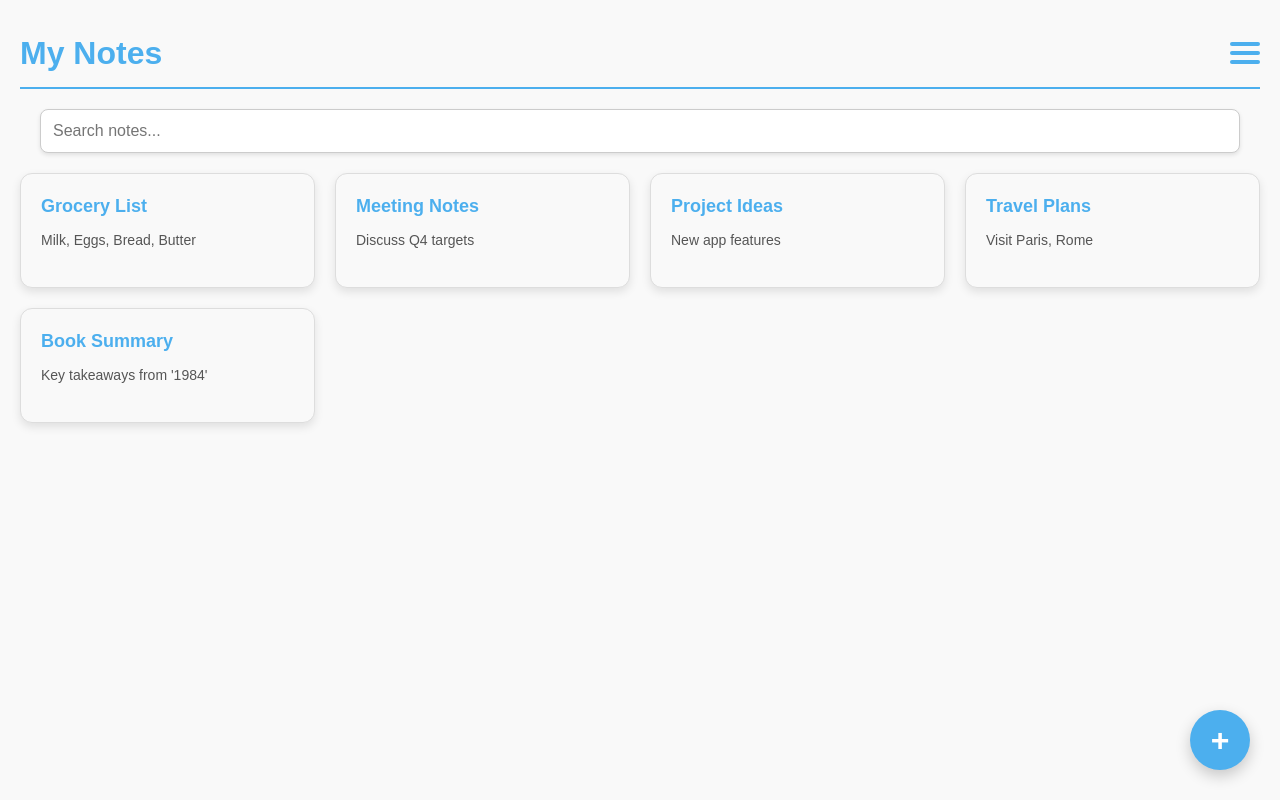
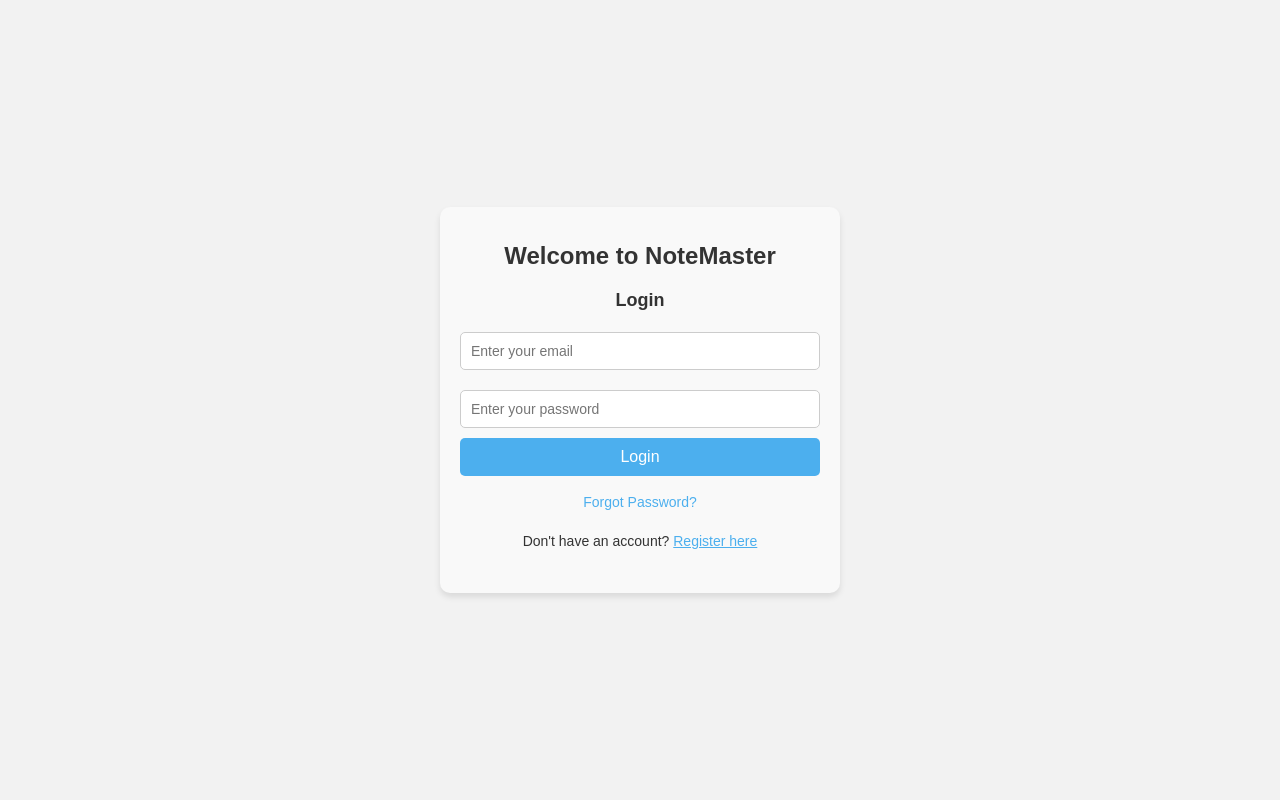
Before and after one commit to MindMate-PEC/MindMate, a React (Vite) app: page / in a window 1280 px wide. Built offline with nearby package versions, Linux system fonts and the light colour scheme.

Commit message:
login integrated

```diff
--- a/src/App.jsx
+++ b/src/App.jsx
@@ -3,30 +3,21 @@ import NoteMasterAuth from "./NoteMasterAuth"; // Ensure the path matches where
 import NoteApp from "./NoteApp";
 import { BrowserRouter as Router, Route, Routes } from "react-router-dom";
 import NoteDetail from "./NoteDetail";
-// const App = () => {
-//   return (
-//     <div style={styles.appContainer}>
-//       <NoteMasterAuth />
-//     </div>
-//   );
-// };
 
-// const styles = {
-//   appContainer: {
-//     display: 'flex',
-//     justifyContent: 'center',
-//     alignItems: 'center',
-//     height: '100vh',
-//     backgroundColor: '#f2f2f2',
-//     margin: '0',
-//   },
-// };
 const App = () => {
   return (
     <Router>
       <Routes>
-        <Route path="/" element={<NoteApp />} />
+        <Route path="/notes" element={<NoteApp />} />
         <Route path="/note/:id" element={<NoteDetail />} />
+        <Route
+          path="/"
+          element={
+            <div style={styles.appContainer}>
+              <NoteMasterAuth />
+            </div>
+          }
+        />
       </Routes>
     </Router>
   );
@@ -34,6 +25,9 @@ const App = () => {
 
 const styles = {
   appContainer: {
+    display: "flex",
+    justifyContent: "center",
+    alignItems: "center",
     height: "100vh",
     backgroundColor: "#f2f2f2",
     margin: "0",
--- a/src/NoteMasterAuth.jsx
+++ b/src/NoteMasterAuth.jsx
@@ -1,10 +1,51 @@
-import React, { useState } from 'react';
+import React, { useState } from "react";
+import { useNavigate } from "react-router-dom"; // Import for navigation
 
 const NoteMasterAuth = () => {
   const [isLogin, setIsLogin] = useState(true);
+  const [email, setEmail] = useState("");
+  const [password, setPassword] = useState("");
+  const [name, setName] = useState("");
+  const [error, setError] = useState("");
+  const [loading, setLoading] = useState(false);
+
+  const navigate = useNavigate();
 
   const toggleAuthMode = () => {
     setIsLogin(!isLogin);
+    setError(""); // Clear error when switching modes
+  };
+
+  const handleLogin = async () => {
+    try {
+      setLoading(true);
+      setError(""); // Clear previous errors
+
+      const response = await fetch("http://localhost:3000/user/login", {
+        method: "POST",
+        headers: {
+          "Content-Type": "application/json",
+        },
+        body: JSON.stringify({ email, password }),
+      });
+
+      const data = await response.json();
+
+      if (!response.ok) {
+        throw new Error(data.error || "Login failed");
+      }
+
+      // Save the token in localStorage (or any secure method)
+      localStorage.setItem("token", data.token);
+      localStorage.setItem("userId", data.userId);
+
+      // Redirect to /notes
+      navigate("/notes");
+    } catch (error) {
+      setError(error.message);
+    } finally {
+      setLoading(false);
+    }
   };
 
   return (
@@ -15,12 +56,31 @@ const NoteMasterAuth = () => {
         // Login Section
         <div style={styles.section}>
           <h2 style={styles.heading}>Login</h2>
-          <input type="email" placeholder="Enter your email" style={styles.input} />
-          <input type="password" placeholder="Enter your password" style={styles.input} />
-          <button style={styles.button}>Login</button>
+          <input
+            type="email"
+            placeholder="Enter your email"
+            style={styles.input}
+            value={email}
+            onChange={(e) => setEmail(e.target.value)}
+          />
+          <input
+            type="password"
+            placeholder="Enter your password"
+            style={styles.input}
+            value={password}
+            onChange={(e) => setPassword(e.target.value)}
+          />
+          {error && <p style={styles.error}>{error}</p>}
+          <button
+            style={styles.button}
+            onClick={handleLogin}
+            disabled={loading}
+          >
+            {loading ? "Logging in..." : "Login"}
+          </button>
           <p style={styles.link}>Forgot Password?</p>
           <p style={styles.switchText}>
-            Don't have an account?{' '}
+            Don't have an account?{" "}
             <span onClick={toggleAuthMode} style={styles.switchLink}>
               Register here
             </span>
@@ -30,15 +90,35 @@ const NoteMasterAuth = () => {
         // Register Section
         <div style={styles.section}>
           <h2 style={styles.heading}>Register</h2>
-          <input type="text" placeholder="Enter your full name" style={styles.input} />
-          <input type="email" placeholder="Enter your email" style={styles.input} />
-          <input type="password" placeholder="Create a password" style={styles.input} />
+          <input
+            type="text"
+            placeholder="Enter your full name"
+            style={styles.input}
+            value={name}
+            onChange={(e) => setName(e.target.value)}
+          />
+          <input
+            type="email"
+            placeholder="Enter your email"
+            style={styles.input}
+            value={email}
+            onChange={(e) => setEmail(e.target.value)}
+          />
+          <input
+            type="password"
+            placeholder="Create a password"
+            style={styles.input}
+            value={password}
+            onChange={(e) => setPassword(e.target.value)}
+          />
           <button style={styles.button}>Register</button>
           <p style={styles.terms}>
-            By registering, you agree to our <a href="#">Terms and Conditions</a> and <a href="#">Privacy Policy</a>.
+            By registering, you agree to our{" "}
+            <a href="#">Terms and Conditions</a> and{" "}
+            <a href="#">Privacy Policy</a>.
           </p>
           <p style={styles.switchText}>
-            Already have an account?{' '}
+            Already have an account?{" "}
             <span onClick={toggleAuthMode} style={styles.switchLink}>
               Login here
             </span>
@@ -51,65 +131,70 @@ const NoteMasterAuth = () => {
 
 const styles = {
   container: {
-    fontFamily: 'Arial, sans-serif',
-    textAlign: 'center',
-    maxWidth: '400px',
-    margin: 'auto',
-    padding: '20px',
-    backgroundColor: '#f9f9f9',
-    borderRadius: '10px',
-    boxShadow: '0 4px 6px rgba(0, 0, 0, 0.1)',
+    fontFamily: "Arial, sans-serif",
+    textAlign: "center",
+    maxWidth: "400px",
+    margin: "auto",
+    padding: "20px",
+    backgroundColor: "#f9f9f9",
+    borderRadius: "10px",
+    boxShadow: "0 4px 6px rgba(0, 0, 0, 0.1)",
   },
   title: {
-    color: '#333',
-    fontSize: '24px',
-    marginBottom: '20px',
+    color: "#333",
+    fontSize: "24px",
+    marginBottom: "20px",
   },
   section: {
-    marginBottom: '20px',
+    marginBottom: "20px",
   },
   heading: {
-    fontSize: '18px',
-    color: '#333',
-    marginBottom: '10px',
+    fontSize: "18px",
+    color: "#333",
+    marginBottom: "10px",
   },
   input: {
-    width: '100%',
-    padding: '10px',
-    margin: '10px 0',
-    borderRadius: '5px',
-    border: '1px solid #ccc',
-    fontSize: '14px',
+    width: "100%",
+    padding: "10px",
+    margin: "10px 0",
+    borderRadius: "5px",
+    border: "1px solid #ccc",
+    fontSize: "14px",
   },
   button: {
-    width: '100%',
-    padding: '10px',
-    backgroundColor: '#4CAFEE',
-    color: '#fff',
-    border: 'none',
-    borderRadius: '5px',
-    cursor: 'pointer',
-    fontSize: '16px',
+    width: "100%",
+    padding: "10px",
+    backgroundColor: "#4CAFEE",
+    color: "#fff",
+    border: "none",
+    borderRadius: "5px",
+    cursor: "pointer",
+    fontSize: "16px",
   },
   link: {
-    fontSize: '14px',
-    color: '#4CAFEE',
-    cursor: 'pointer',
+    fontSize: "14px",
+    color: "#4CAFEE",
+    cursor: "pointer",
   },
   terms: {
-    fontSize: '12px',
-    color: '#777',
-    marginTop: '10px',
+    fontSize: "12px",
+    color: "#777",
+    marginTop: "10px",
   },
   switchText: {
-    fontSize: '14px',
-    marginTop: '15px',
-    color: '#333',
+    fontSize: "14px",
+    marginTop: "15px",
+    color: "#333",
   },
   switchLink: {
-    color: '#4CAFEE',
-    cursor: 'pointer',
-    textDecoration: 'underline',
+    color: "#4CAFEE",
+    cursor: "pointer",
+    textDecoration: "underline",
+  },
+  error: {
+    color: "red",
+    fontSize: "14px",
+    margin: "10px 0",
   },
 };
 
```
Also changed, not shown: src/models/index.js (+8 -8 lines), src/routes/Post.js (+27 -3 lines), src/routes/User.js (+40 -16 lines).
